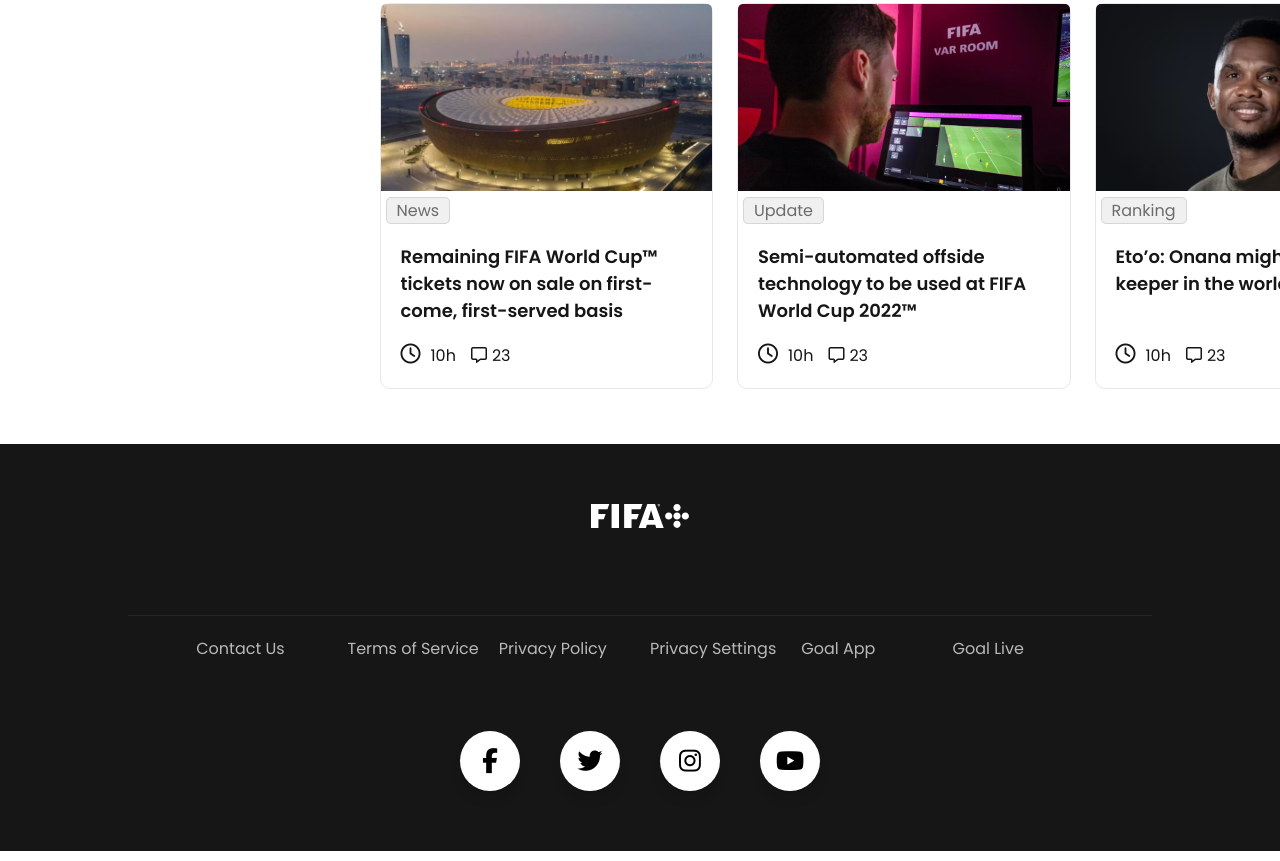
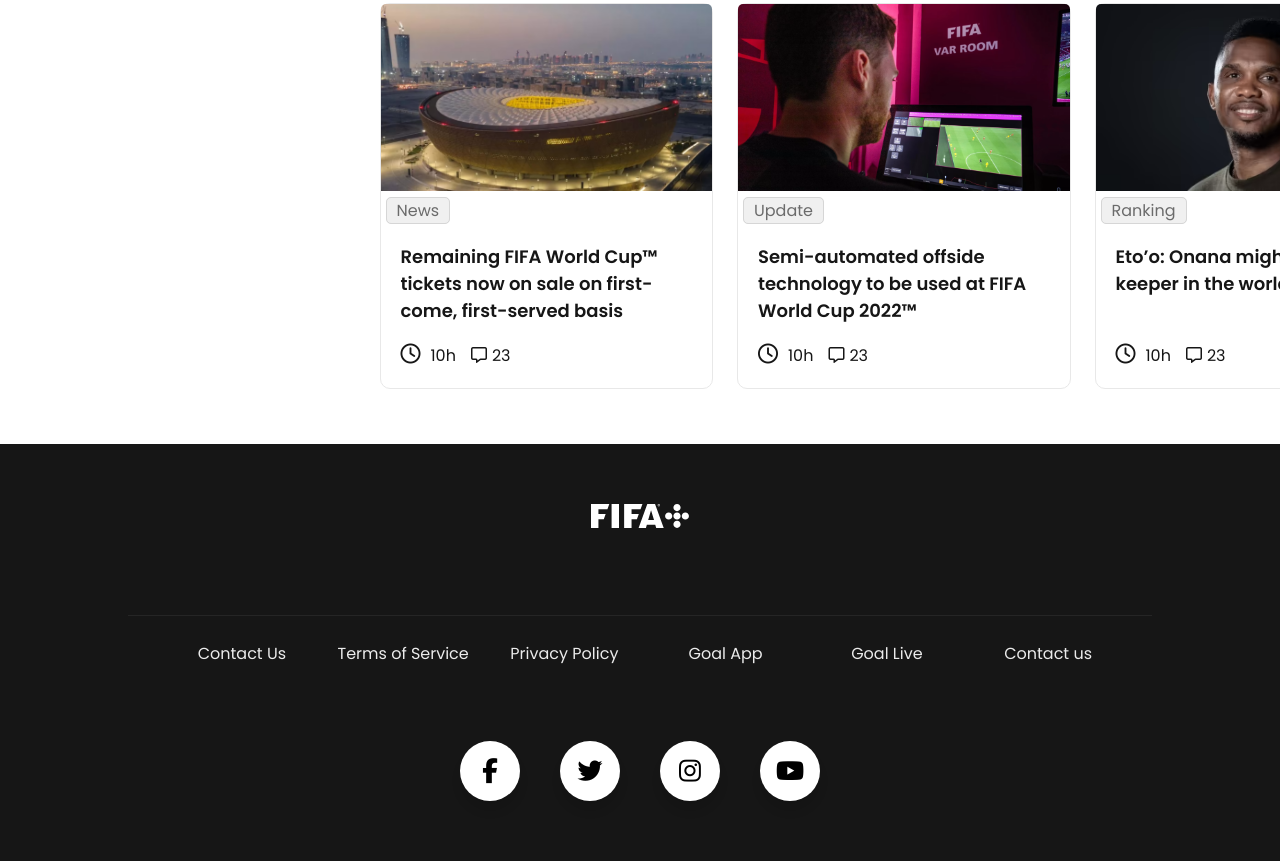
Before and after one commit to wajedhossainbd/fifa22, a plain HTML site: page index.html in a window 1280 px wide. Shown: the part 1576-2437 px from the top of the page. Drawn offline with Linux system fonts and the light colour scheme.

Commit message:
footer style

```diff
--- a/index.html
+++ b/index.html
@@ -279,9 +279,9 @@ Footer area Starts
                         <li><a href="#">Contact Us</a></li>
                         <li><a href="#">Terms of Service</a></li>
                         <li><a href="#">Privacy Policy</a></li>
-                        <li><a href="#">Privacy Settings</a></li>
                         <li><a href="#">Goal App</a></li>
                         <li><a href="#">Goal Live</a></li>
+                        <li><a href="#">Contact us</a></li>
                     </ul>
                 </nav>
             </div>
--- a/style.css
+++ b/style.css
@@ -469,14 +469,21 @@ nav ul li {
 }
 
 nav ul li a {
+    display: flex;
+    justify-content: space-evenly;
+    align-items: center;
     text-decoration: none;
-    padding: 0 10px;
-    color: #B9B9B9;
-    transition: 1s;
+    padding: 5px 10px;
+    margin-left: 10px;
+    color: #ebebeb;
+    transition: 1s ease-in-out;
 }
 
 nav ul li a:hover {
-    color: #DD0000;
+    border: none;
+    border-radius: 10px;
+    background-color: #DD0000;
+    color: #ffffff;
 }
 
 hr {
```
Also changed, not shown: all-group.html (+1 -1 lines), upcoming-match.html (+1 -1 lines).
